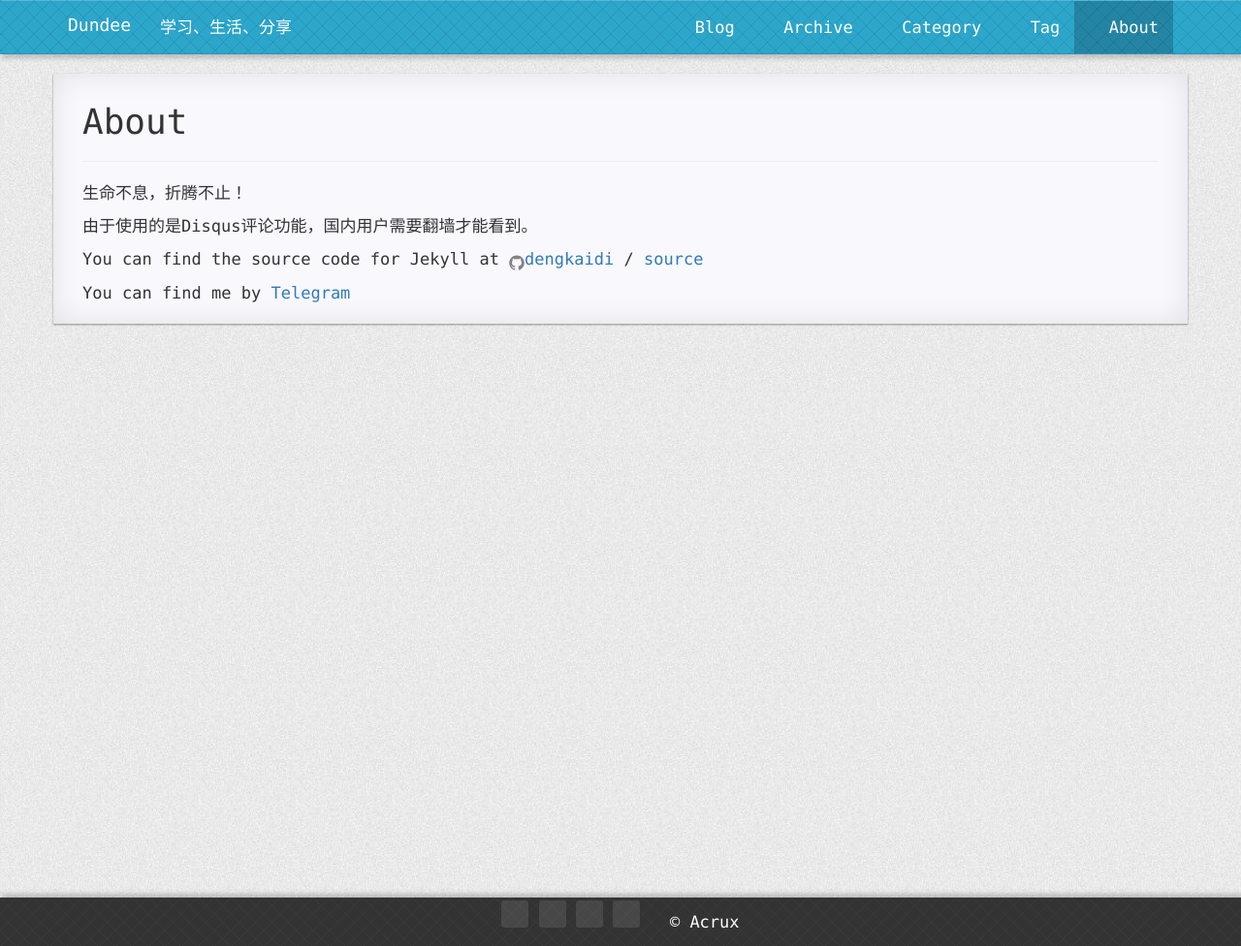
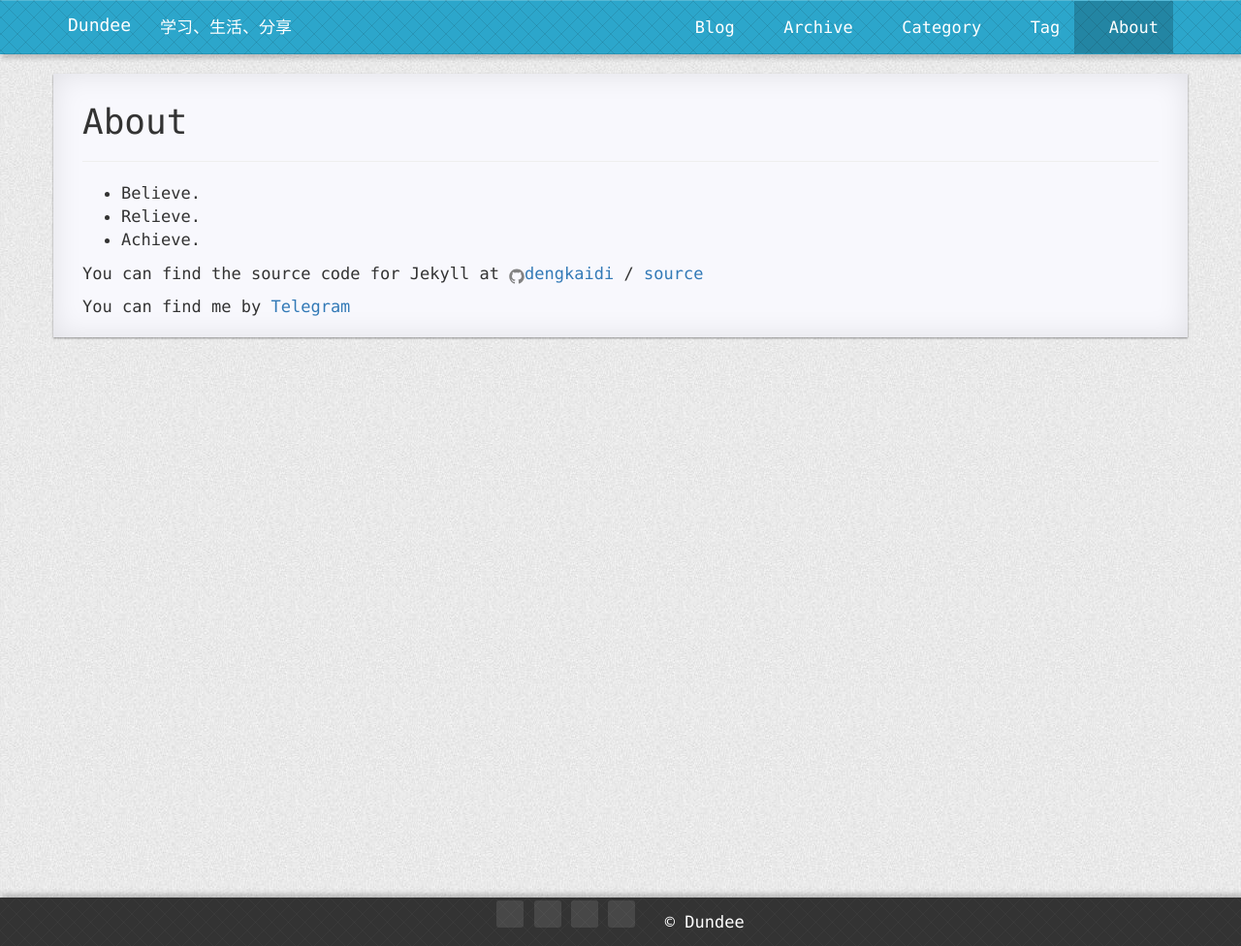
Before and after one commit to dengkaidi/dengkaidi.github.io, a Jekyll site: the page built from pages/4about.md, in a window 1280 px wide. Shown: the whole page at 97% size. Built offline with Jekyll 4.4.1, drawn with Linux system fonts in a browser that asks for light colours; nearby versions of some CDN libraries; comment, search, counter and statistics services are not loaded; a style sheet for code colours, icons or effects is not loaded.

Commit message:
修复返回顶部按钮

```diff
--- a/_includes/footer.html
+++ b/_includes/footer.html
@@ -5,7 +5,7 @@
                 <a class="foot-item" href="{{ '/feed.xml' | prepend: site.baseurl | prepend: site.url }}" target="_blank"><span class="octicon octicon-rss"></span></a>
                 <a class="foot-item" href="{{ '/link/' | prepend: site.baseurl | prepend: site.url }}"><span class="octicon octicon-link-external"></span></a>
                 &nbsp;
-                <a href="https://dengkaidi.github.io/"><span class="word-keep">&copy; Acrux</span></a>
+                <a href="https://dengkaidi.github.io/"><span class="word-keep">&copy; Dundee</span></a>
         </div>
     </footer>
     <script type="text/javascript" src="https://cdn.bootcss.com/jquery/1.11.3/jquery.min.js"></script>
--- a/pages/4about.md
+++ b/pages/4about.md
@@ -7,9 +7,9 @@
 permalink: /about/
 ---
 
-生命不息，折腾不止！
-
-由于使用的是Disqus评论功能，国内用户需要翻墙才能看到。
+- Believe.
+- Relieve.
+- Achieve.
 
 You can find the source code for Jekyll at
 {% include icon-github.html username="dengkaidi" %} /
--- a/static/js/script.js
+++ b/static/js/script.js
@@ -6,9 +6,6 @@
  * 页面ready方法
  */
 $(document).ready(function() {
-
-    console.log("你不乖哦，彼此之间留点神秘感不好吗？");
-
     backToTop();
     search();
 });
@@ -34,9 +31,11 @@
 
     //点击回到顶部
     st.click(function() {
-        $("body").animate({
-            scrollTop: "0"
-        }, 500);
+        // $("body").animate({
+        //     scrollTop: "0"
+        // }, 500);
+        $("html,body").animate({scrollTop:0},"slow");
+        return false;
     });
 
 
```
